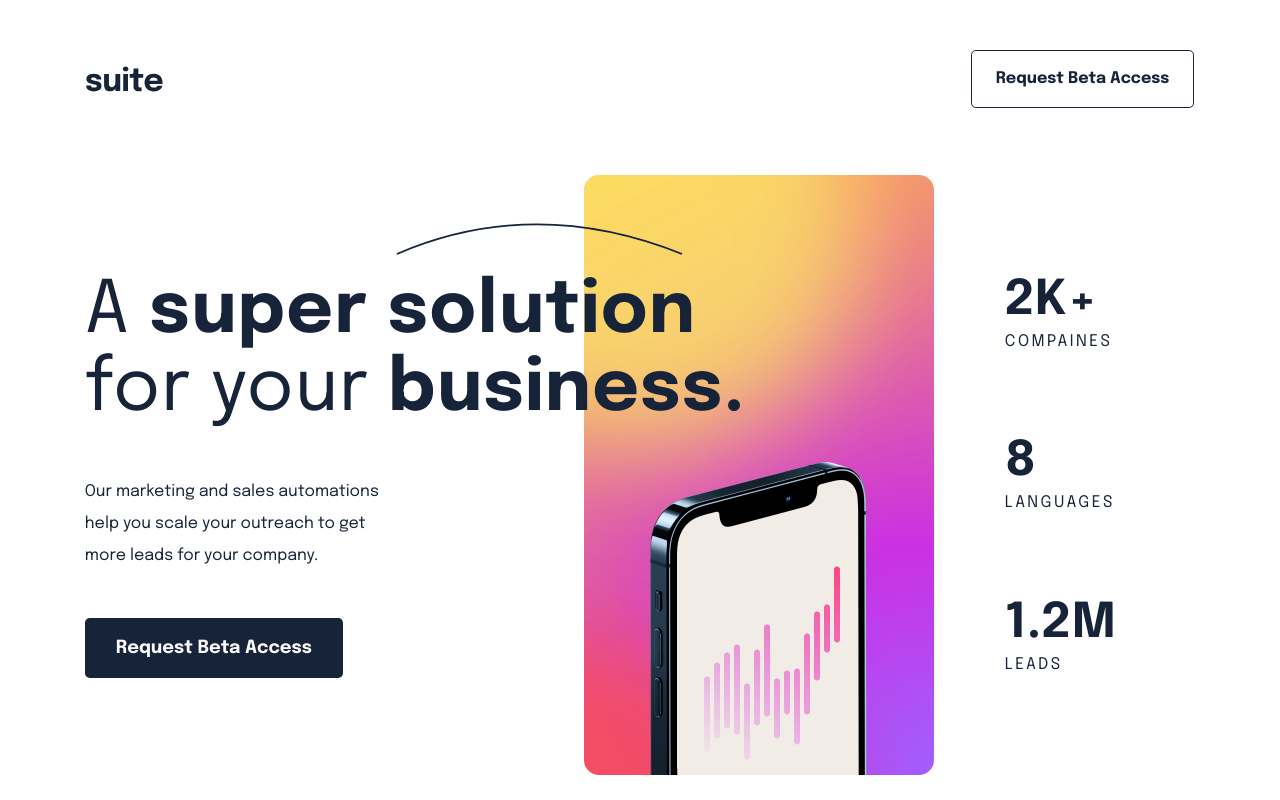
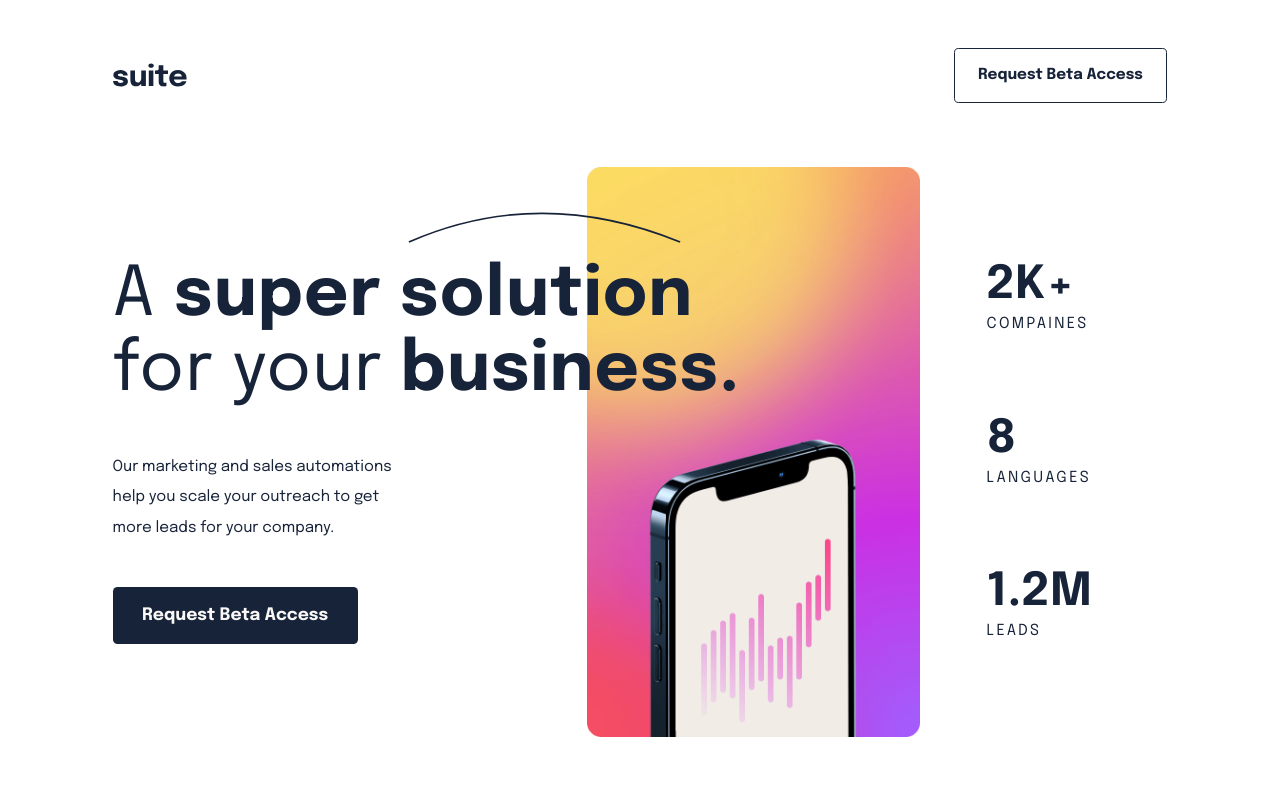
Before and after one commit to cwasi/suite-landing-page, a website: page index.html in a window 1280 px wide. Shown: the top 800 px of the page. Drawn offline with Linux system fonts and the light colour scheme.

Commit message:
Modify overall font size
add overall font for screens larger than 1920px

```diff
--- a/src/sass/base/_base.scss
+++ b/src/sass/base/_base.scss
@@ -9,7 +9,11 @@
 }
 
 html {
-  font-size: 100%;
+  font-size: 95%;
+  @media only screen and (min-width: 1920px) {
+    font-size: 130%;
+    background-color: blue;
+  }
 }
 
 html,
```
Also changed, not shown: src/css/styles.css.
